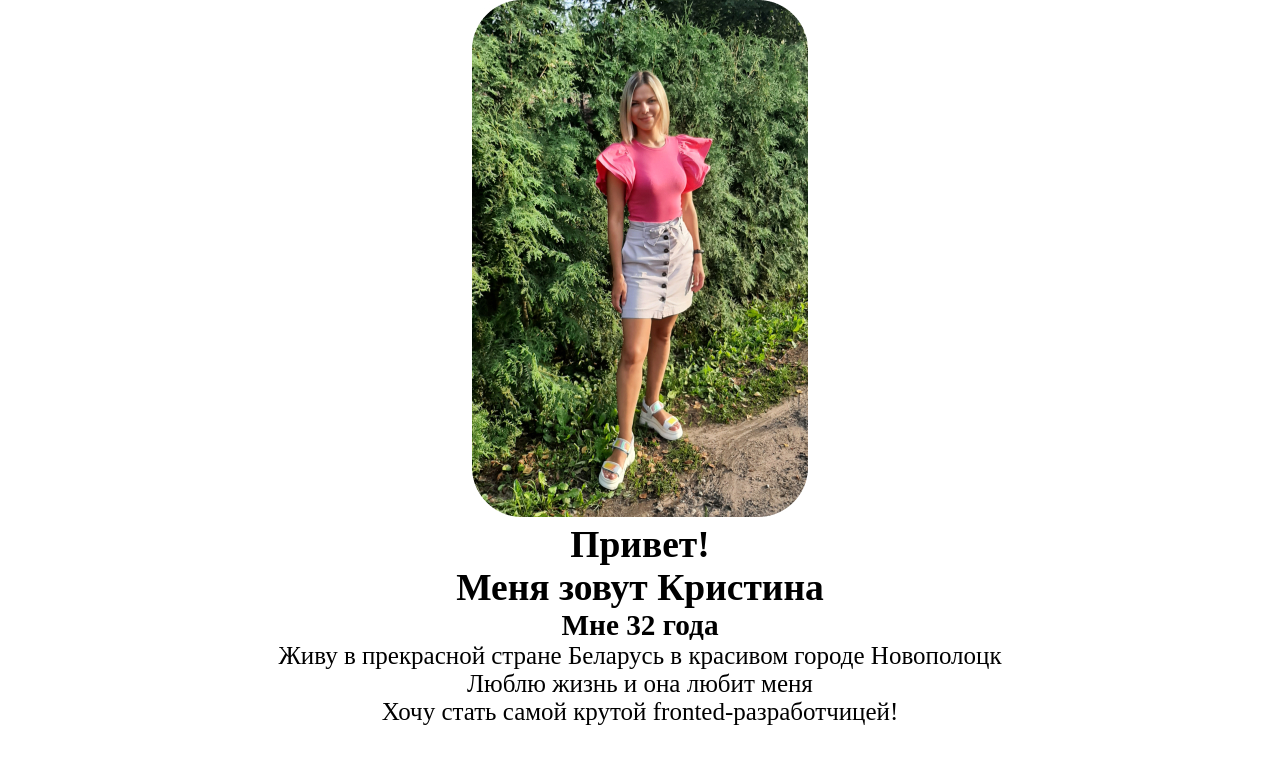
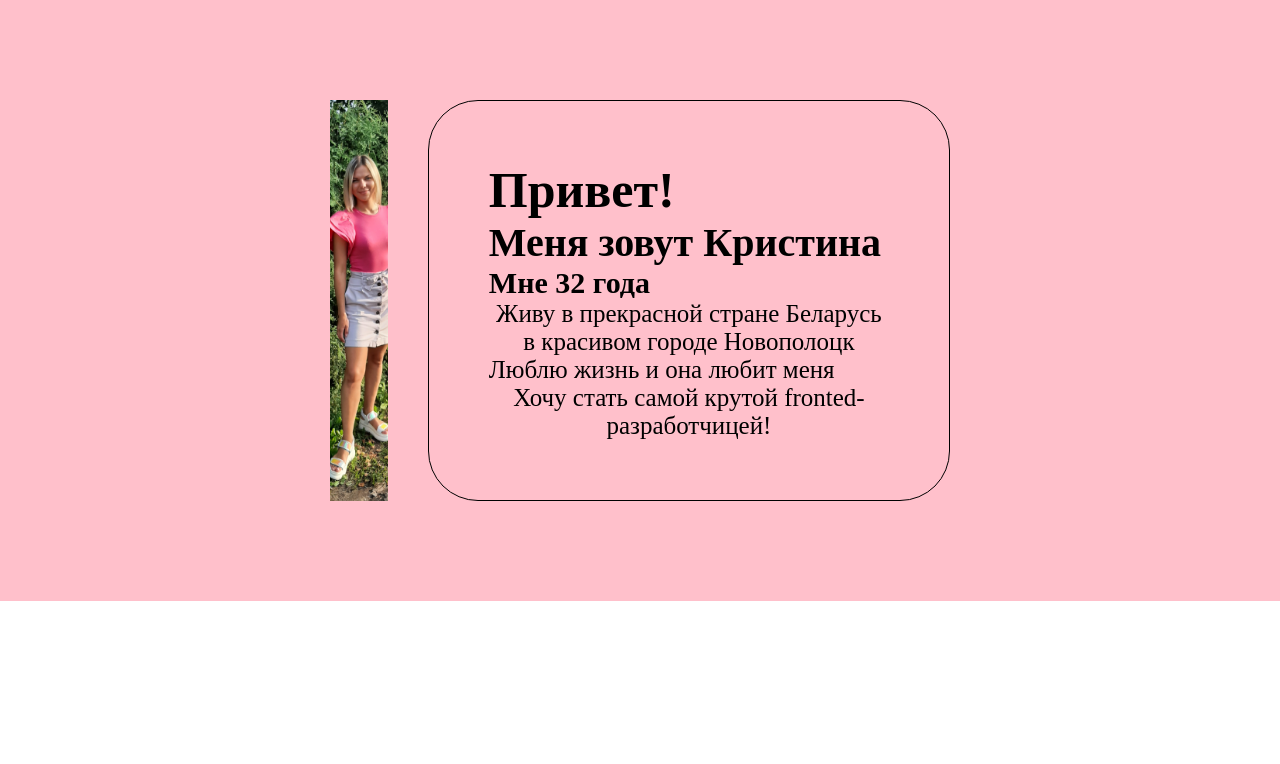
Before and after one commit to kristinabobako/My-hobbies, a plain HTML site: page index.html in a window 1280 px wide. Drawn offline with Linux system fonts and the light colour scheme; a web font is replaced by a local one.

Commit message:
Добавила стили section

```diff
--- a/index.html
+++ b/index.html
@@ -19,7 +19,7 @@
         <section class="about-me">
             <div class="container-about-me">
                 <div class="container-about-me__my-foto">
-                    <img src="./img/my-foto.jpg" alt="Это я">
+                    <img class="my-foto" src="./img/my-foto.png" alt="Это я">
                 </div>
                 <div class="container-about-me__description">
                     <h1>Привет!</h1>
--- a/styles/style.css
+++ b/styles/style.css
@@ -12,3 +12,49 @@ body {
     font-family: Kurale, serif;
     text-align: center;
 }
+
+section {
+    padding: 100px 0;
+}
+
+h1 {
+    font-size: 2rem;
+}
+
+h2 {
+    font-size: 1.6rem;
+}
+
+h3 {
+    font-size: 1.2rem;
+}
+
+.about-me {
+    background-color: pink;
+}
+
+.container-about-me {
+    display: flex;
+    justify-content: center;
+    max-width: 1500px;
+    width: calc((100% - 40px) / 2);
+    margin: 0 auto;
+}
+
+.container-about-me__my-foto {
+    margin-right: 40px;
+}
+
+.my-foto {
+    width: 100%;
+    height: 100%;
+    object-fit: cover;
+}
+
+.container-about-me__description {
+    border: 1px solid black;
+    border-radius: 50px;
+    padding: 60px;
+    display: flex;
+    flex-wrap: wrap;
+}
```
Also changed, not shown: img/my-foto.jpg (deleted), img/my-foto.png (added).
